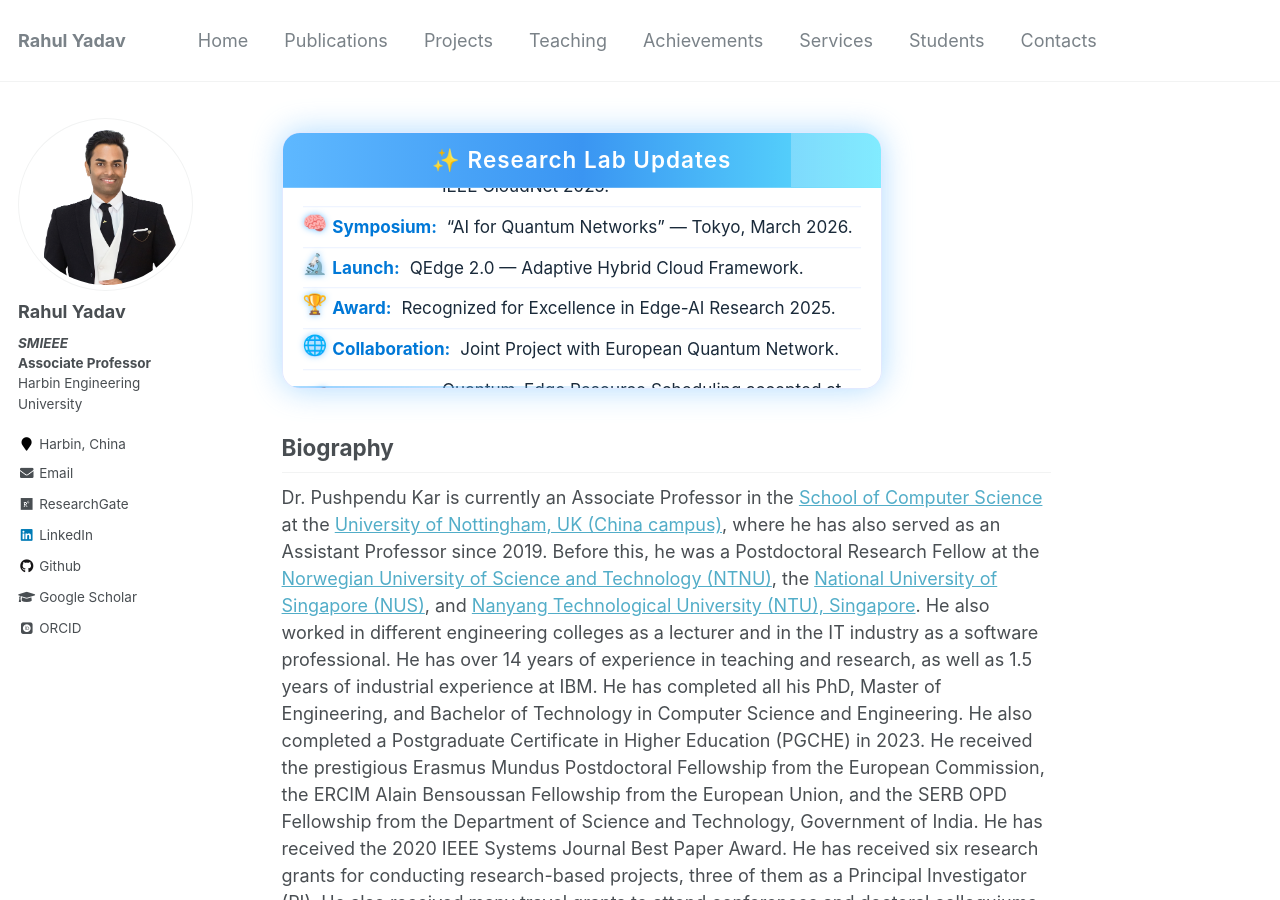
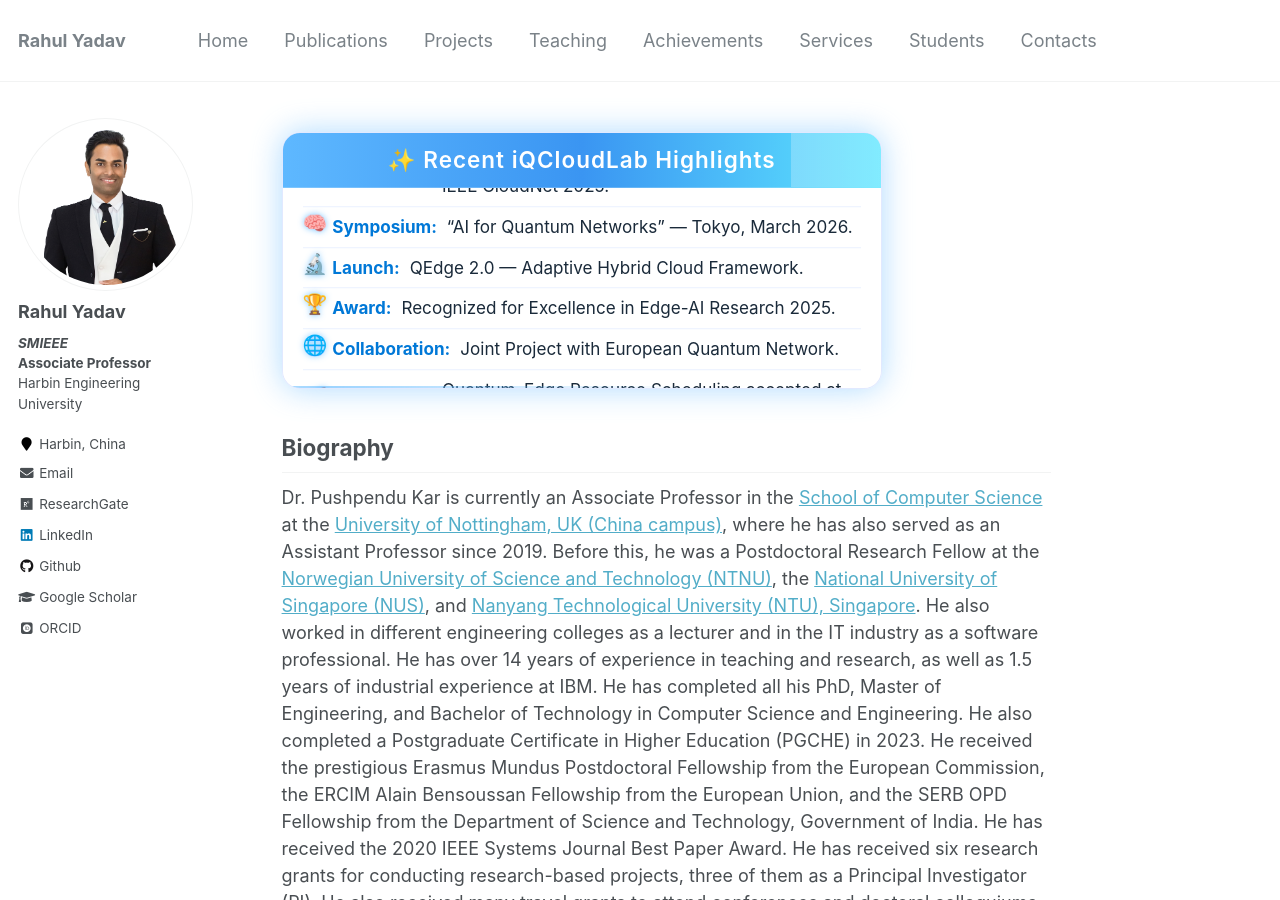
Before and after one commit to iQCloudLab/rahul.github.io, a Jekyll site: the page built from _pages/about.md, in a window 1280 px wide and 900 px high. Built offline with Jekyll 4.4.1, drawn with Linux system fonts in a browser that asks for light colours; some web fonts are replaced.

Commit message:
Update about.md

```diff
--- a/_pages/about.md
+++ b/_pages/about.md
@@ -139,7 +139,7 @@ redirect_from:
 
 <!-- === Futuristic Announcement Box (Light Theme) === -->
 <div class="announcement-box">
-  <div class="announcement-header">✨ Research Lab Updates</div>
+  <div class="announcement-header">✨ Recent iQCloudLab Highlights</div>
   <div class="announcement-content">
     <div class="scroll-area">
       <div class="announcement-item"><span class="icon">🚀</span> <strong>Publication:</strong> Quantum–Edge Resource Scheduling accepted at IEEE CloudNet 2025.</div>
```
